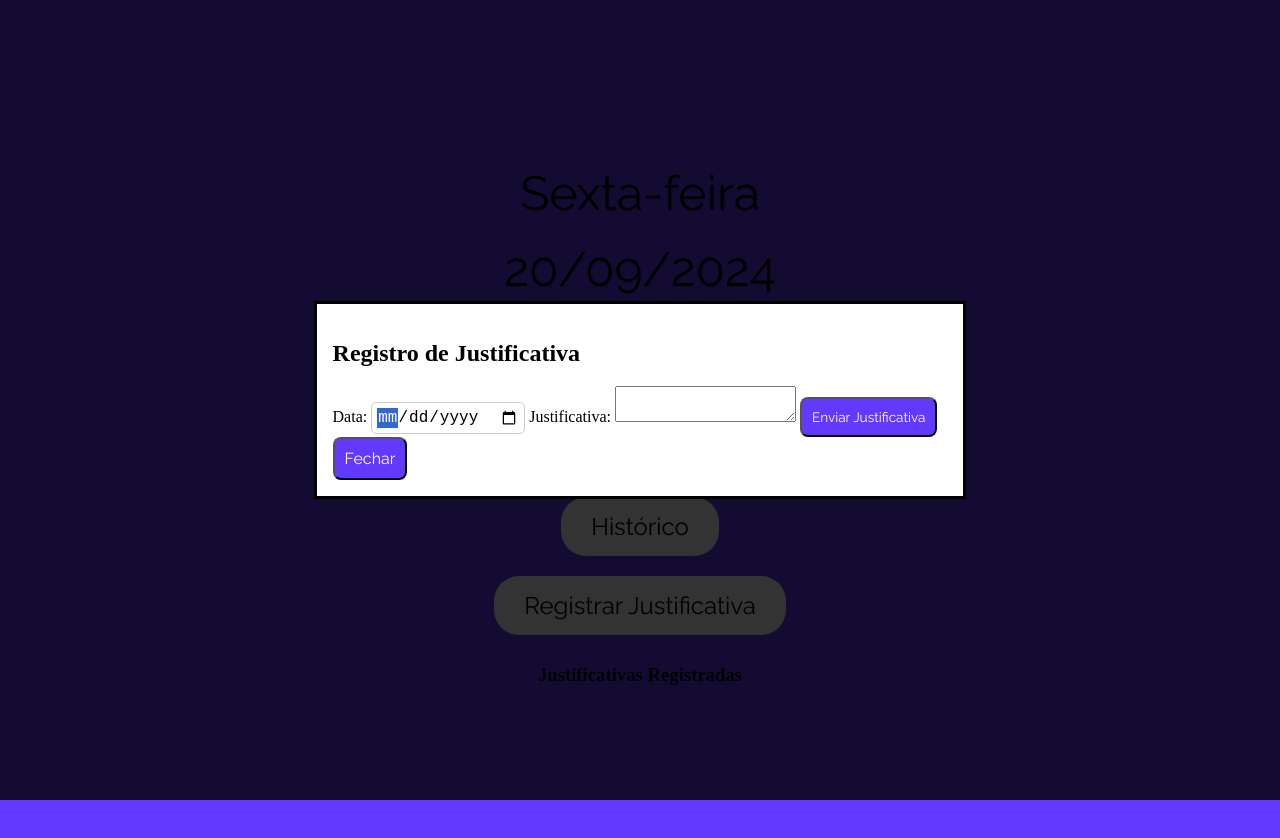
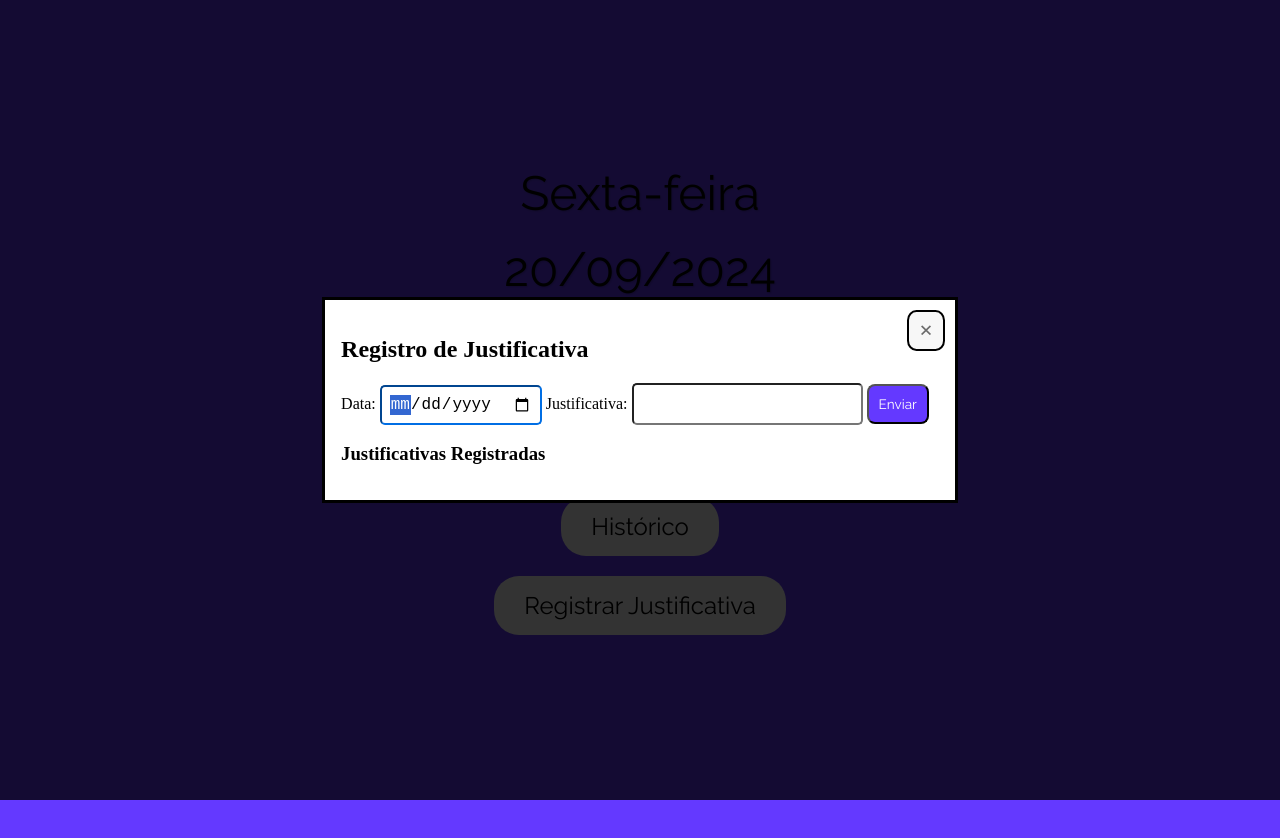
Before and after one commit to Jpzin1/projeto-sistema-de-ponto, a plain HTML site: page index.html in a window 1280 px wide. Both pictures are taken after a click on the button "Registrar Justificativa". After the commit the page ends 800 px from the top, so only its background shows below. Drawn offline with Linux system fonts and the light colour scheme.

Commit message:
ajustando o botão de registrar justificativa

```diff
--- a/index.html
+++ b/index.html
@@ -49,23 +49,20 @@
     </dialog>
 
     <dialog id="dialog-justificativa">
+        <span class="close" id="dialog-fechar-justificativa">&times;</span>
         <h2>Registro de Justificativa</h2>
         <form id="justificativaForm">
             <label for="data-justificativa">Data:</label>
             <input type="date" id="data-justificativa" required>
 
             <label for="justificativa">Justificativa:</label>
-            <textarea id="justificativa" required></textarea>
+            <input type="text" id="justificativa" required>
 
-            <button type="submit">Enviar Justificativa</button>
+            <button type="submit">Enviar</button>
         </form>
-        <button id="btn-fechar-justificativa">Fechar</button>
-    </dialog>
-
-    <div id="lista-justificativa">
         <h3>Justificativas Registradas</h3>
         <ul id="justificativasList"></ul>
-    </div>
+    </dialog>
 
     <div id="message" style="display: none;">
         <span id="close-message">&times;</span>
--- a/index.js
+++ b/index.js
@@ -282,7 +282,14 @@ document.getElementById('btn-registrar-justificativa').addEventListener('click',
 document.getElementById('justificativaForm').addEventListener('submit', function(event) {
     event.preventDefault();
 
-    const data = document.getElementById('data-justificativa').value;
+
+    const dataInput = document.getElementById('data-justificativa').value;
+    const dataFormatada = new Date(dataInput);
+    const dia = ('0' + dataFormatada.getDate()).slice(-2);
+    const mes = ('0' + (dataFormatada.getMonth() + 1)).slice(-2);
+    const ano = dataFormatada.getFullYear();
+    const data = `${dia}/${mes}/${ano}`;
+
     const justificativa = document.getElementById('justificativa').value;
 
     const registro = {
@@ -296,7 +303,6 @@ document.getElementById('justificativaForm').addEventListener('submit', function
     mostrarJustificativas();
 });
 
-
 function mostrarJustificativas() {
     const lista = document.getElementById('justificativasList');
     lista.innerHTML = '';
@@ -309,8 +315,11 @@ function mostrarJustificativas() {
 }
 
 
-document.getElementById('btn-fechar-justificativa').addEventListener('click', () => {
-    document.getElementById('dialog-justificativa').close();
+const dialogFecharJustificativa = document.getElementById('dialog-fechar-justificativa');
+const dialogJustificativa = document.getElementById('dialog-justificativa');
+
+dialogFecharJustificativa.addEventListener('click', () => {
+dialogJustificativa.close();
 });
 
 /////////////////////////// Ação do Botão de Registro ///////////////////////////
--- a/style.css
+++ b/style.css
@@ -322,11 +322,11 @@ button[type="submit"] {
 }
 
 #data-justificativa {
-    padding: 5px;
-    border: 1px solid #ccc;
+    padding: 8px;
     border-radius: 5px;
     font-size: 16px;
-    transition: border-color 0.3s;
+    color: #000000;
+
 }
 
 input[type="date"]:focus {
@@ -337,9 +337,15 @@ input[type="date"]:focus {
 input[type="date"] {
     font-size: 100%;
     color: #000000;
+
 }
 
 
-#btn-fechar-justificativa {
+#justificativa {
+
+    padding: 10px;
+    border-radius: 5px;
+    font-size: 16px;
+    color: #000000;
 
 }
```
